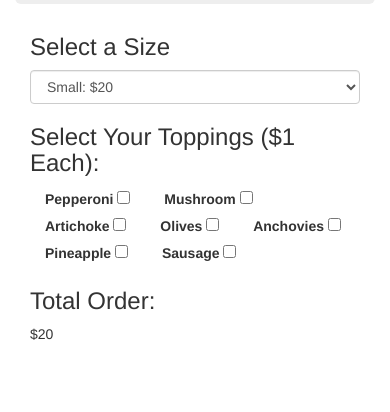
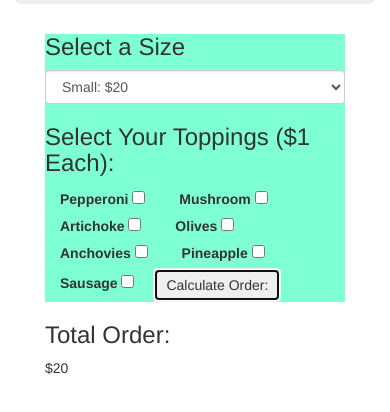
Before and after one commit to jhenager/pizza-parlor, a plain HTML site: page index.html in a window 390 px wide. Both pictures are taken after a click on the button "Calculate Order:". Shown: the part 126-538 px from the top of the page. Drawn offline with Linux system fonts and the light colour scheme.

Commit message:
refactor to eliminate need for unnecessary function, submissions also nested in form now

```diff
--- a/index.html
+++ b/index.html
@@ -14,14 +14,15 @@
     </div>
     <row>
       <div class="col-md-4">
+
+      <div class="col-md-4">
+        <form id="toppingAdd">
           <h3>Select a Size</h3>
         <select class="form-control" id="pizzaSize">
           <option value=20>Small: $20</option>
           <option value=25>Medium: $25</option>
           <option value=30>Large: $30</option>
         </select>
-      </div>
-      <div class="col-md-4">
           <h3>Select Your Toppings ($1 Each):</h3>
           <label class="container">Pepperoni
             <input type="checkbox" id="pepperoni" value="1">
@@ -51,9 +52,10 @@
             <input type="checkbox" id="sausage" value="1">
             <span class="checkmark"></span>
           </label>
+          <button type="submit" class="btn">Calculate Order:</button>
+        </form>
       </div>
       <div class="col-md-4">
-        <button type="button" id="toppingAdd" class="btn">Calculate Order:</button>
         <h3 id="total">Total Order:</h3>
         <div class="total"></div>
       </div>
--- a/js/scripts.js
+++ b/js/scripts.js
@@ -1,37 +1,17 @@
 // Business Logic
 
-function Pizza (toppings, size) {
+function Pizza (toppings, size, totalPrice) {
   this.toppings = toppings;
   this.size = size;
+  this.totalPrice = totalPrice;
 }
 
 Pizza.prototype.price = function () {
-  this.toppings += this.size;
+  this.totalPrice = this.toppings + this.size;
 }
 
 // User Interface Logic
 
-function pizzaSizeConverter (pizza) {
-  if (pizza.size==="20") {
-    pizza.size = 20;
-  }
-  else if (pizza.size==="25") {
-    pizza.size = 25;
-  }
-  else if (pizza.size==="30") {
-    pizza.size = 30;
-  }
-}
-
-function pizzaCalculator (pizza) {
-  pizza.size = $("#pizzaSize").val();
-  pizzaSizeConverter(pizza.size);
-  return pizza;
-}
-function pizzaPrice (pizza) {
-  pizza.price(pizza);
-  return pizza;
-}
 
 $(document).ready(function(){
   let pizza1 = new Pizza(0,0);
@@ -44,11 +24,11 @@ $(document).ready(function(){
         console.log("Checkbox is unchecked.");
       }
     });
-  $("button#toppingAdd").click(function(){
-      pizzaCalculator(pizza1);
-      pizzaSizeConverter(pizza1);
-      pizzaPrice(pizza1);
-      $(".total").text(" " + "$" + pizza1.toppings);
-      $("button#toppingAdd").hide();
-    });
+  $("#toppingAdd").submit(function(){
+    event.preventDefault();
+    pizza1.size = parseInt($("#pizzaSize").val());
+    pizza1.price();
+    $(".total").text(" " + "$" + pizza1.totalPrice);
+    $("button#toppingAdd").hide();
   });
+});
```
Lines whose indentation alone changed are shown as unchanged.
